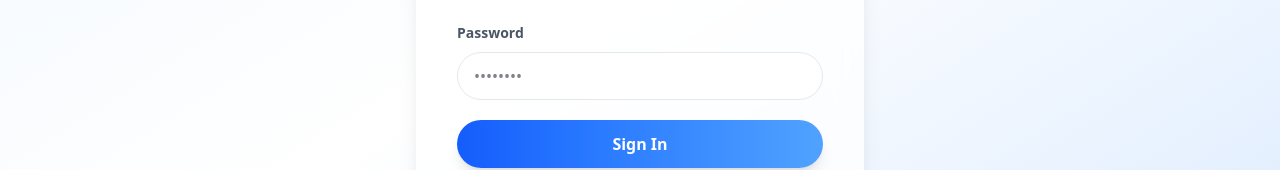
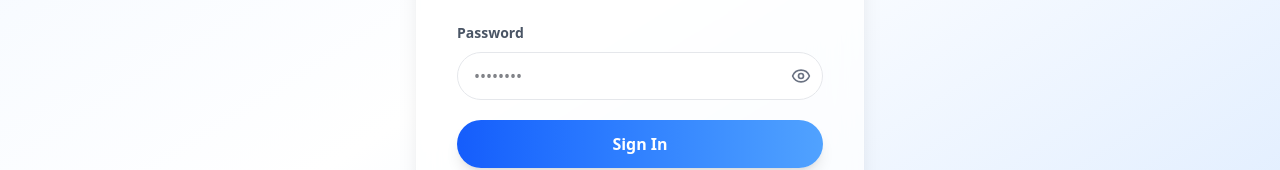
Before and after one commit to Krishna-Konda/ganesh-diary-ledger, a Next.js app: page /login in a window 1280 px wide. Shown: the part 428-598 px from the top of the page. Built offline with nearby package versions, Linux system fonts and the light colour scheme.

Commit message:
Eye at the password field added

```diff
--- a/components/shared/LoginView.tsx
+++ b/components/shared/LoginView.tsx
@@ -1,10 +1,12 @@
 "use client";
 
-import { useActionState } from "react";
+import { useActionState, useState } from "react";
 import { loginAction } from "@/actions/authActions";
+import { Eye, EyeOff } from "lucide-react";
 
 export default function LoginView() {
   const [state, formAction, isPending] = useActionState(loginAction, null);
+  const [showPassword, setShowPassword] = useState(false);
 
   return (
     <div className="min-h-screen flex items-center justify-center bg-gradient-to-br from-blue-50 via-white to-blue-100 px-6">
@@ -45,13 +47,22 @@ export default function LoginView() {
             <label className="text-sm font-semibold text-gray-600">
               Password
             </label>
-            <input
-              name="password"
-              type="password"
-              required
-              placeholder="••••••••"
-              className="w-full mt-2 h-12 px-4 rounded-full bg-white/80 border border-gray-200 focus:ring-4 focus:ring-blue-200 outline-none transition"
-            />
+            <div className="relative mt-2">
+              <input
+                name="password"
+                type={showPassword ? "text" : "password"}
+                required
+                placeholder="••••••••"
+                className="w-full h-12 px-4 pr-12 rounded-full bg-white/80 border border-gray-200 focus:ring-4 focus:ring-blue-200 outline-none transition"
+              />
+              <button
+                type="button"
+                onClick={() => setShowPassword(!showPassword)}
+                className="absolute right-3 top-1/2 transform -translate-y-1/2 text-gray-500 hover:text-gray-700"
+              >
+                {showPassword ? <EyeOff size={20} /> : <Eye size={20} />}
+              </button>
+            </div>
           </div>
 
           {/* Button */}
--- a/components/shared/SignupView.tsx
+++ b/components/shared/SignupView.tsx
@@ -1,11 +1,13 @@
 "use client";
 
-import { useActionState } from "react";
+import { useActionState, useState } from "react";
 import { signupAction } from "@/actions/authActions";
 import Link from "next/link";
+import { Eye, EyeOff } from "lucide-react";
 
 export default function SignupView() {
   const [state, formAction, isPending] = useActionState(signupAction, null);
+  const [showPassword, setShowPassword] = useState(false);
 
   // ✅ SUCCESS SCREEN (same logic, new UI)
   if (state?.success) {
@@ -84,14 +86,22 @@ export default function SignupView() {
               className="w-full h-12 px-4 rounded-full bg-gray-100 focus:ring-2 focus:ring-blue-200 outline-none"
             />
 
+            <div className="relative mt-3">
               <input
                 name="password"
-              type="password"
+                type={showPassword ? "text" : "password"}
                 placeholder="Password"
                 required
                 minLength={6}
-              className="w-full h-12 px-4 rounded-full bg-gray-100 mt-3 focus:ring-2 focus:ring-blue-200 outline-none"
+                className="w-full h-12 px-4 pr-12 rounded-full bg-gray-100 focus:ring-2 focus:ring-blue-200 outline-none"
               />
+              <button
+                type="button"
+                onClick={() => setShowPassword(!showPassword)}
+                className="absolute right-3 top-1/2 transform -translate-y-1/2 text-gray-500 hover:text-gray-700">
+                {showPassword ? <EyeOff size={20} /> : <Eye size={20} />}
+              </button>
+            </div>
           </div>
 
           {/* OPTIONAL */}
```
Lines whose indentation alone changed are shown as unchanged.
